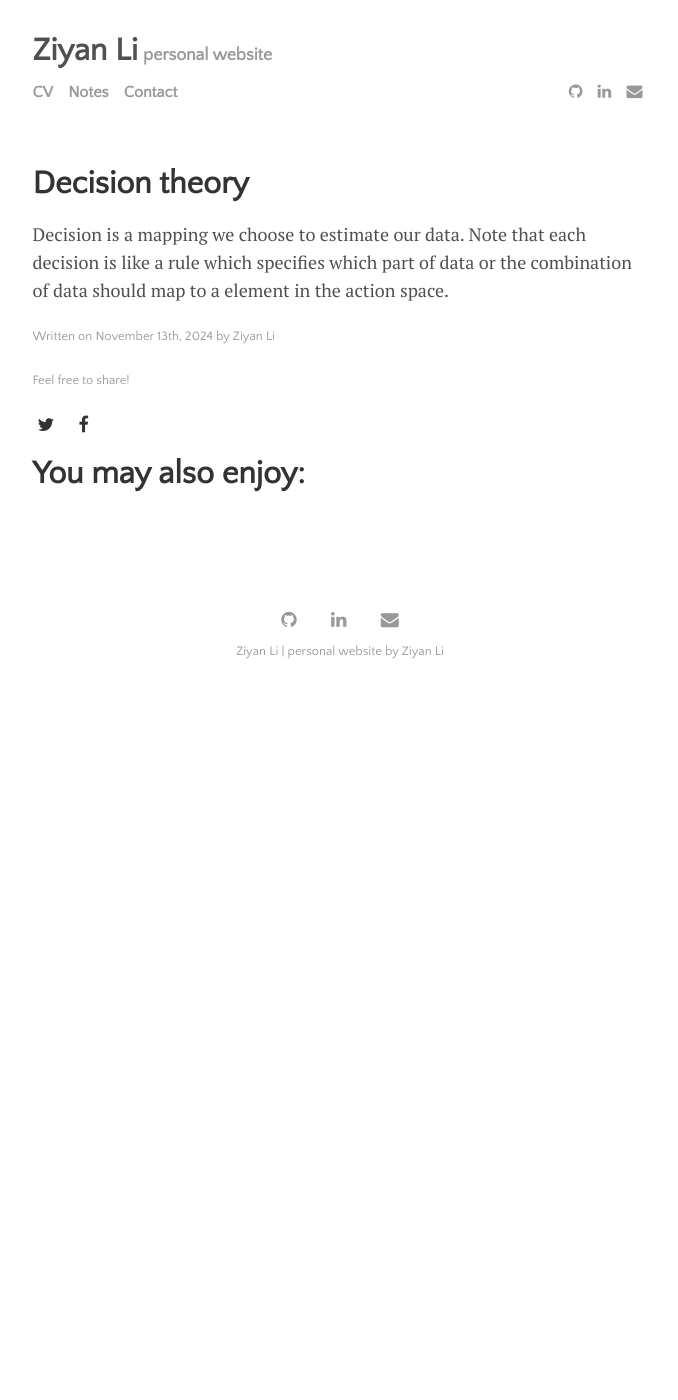
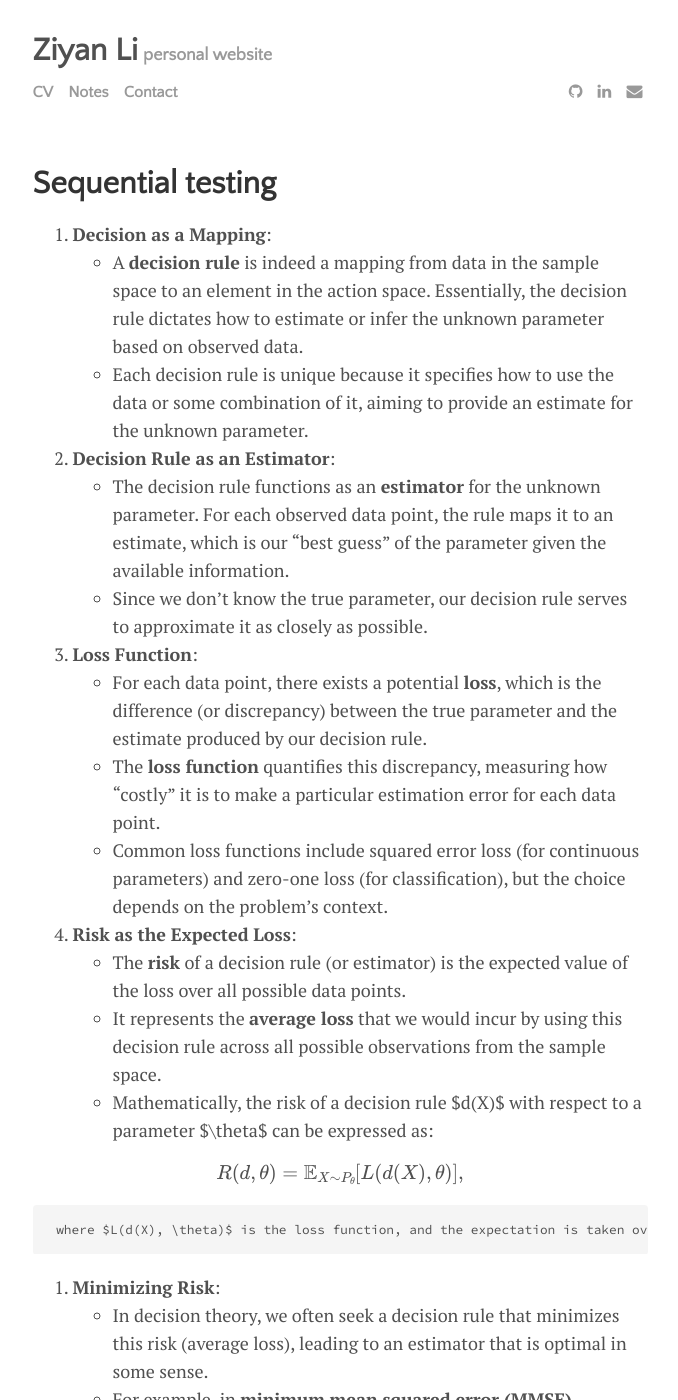
Before and after one commit to catty-halsey/catty-halsey.github.io, a Jekyll site: the page built from _posts/2024-11-13-Decision theory.md, in a window 1280 px wide and 1400 px high. Shown: the whole window, without its empty margins (300-978 px from the left). Built offline with Jekyll 4.4.1, drawn with Linux system fonts in a browser that asks for light colours; our own code applies the rules of GitHub Pages for plain Markdown files; formulas are drawn with MathJax 3; some of the changed text lies outside the part shown.

Commit message:
Update 2024-11-13-Decision theory.md

```diff
--- a/_posts/2024-11-13-Decision theory.md
+++ b/_posts/2024-11-13-Decision theory.md
@@ -1 +1,35 @@
-Decision is a mapping we choose to estimate our data. Note that each decision is like a rule which specifies which part of data or the combination of data should map to a element in the action space.
+---
+layout: post
+title: "Sequential testing"
+author: "Ziyan Li"
+categories: journal
+tags: [documentation, sample]
+---
+
+1. **Decision as a Mapping**:
+   - A **decision rule** is indeed a mapping from data in the sample space to an element in the action space. Essentially, the decision rule dictates how to estimate or infer the unknown parameter based on observed data.
+   - Each decision rule is unique because it specifies how to use the data or some combination of it, aiming to provide an estimate for the unknown parameter.
+
+2. **Decision Rule as an Estimator**:
+   - The decision rule functions as an **estimator** for the unknown parameter. For each observed data point, the rule maps it to an estimate, which is our "best guess" of the parameter given the available information.
+   - Since we don’t know the true parameter, our decision rule serves to approximate it as closely as possible.
+
+3. **Loss Function**:
+   - For each data point, there exists a potential **loss**, which is the difference (or discrepancy) between the true parameter and the estimate produced by our decision rule.
+   - The **loss function** quantifies this discrepancy, measuring how "costly" it is to make a particular estimation error for each data point.
+   - Common loss functions include squared error loss (for continuous parameters) and zero-one loss (for classification), but the choice depends on the problem’s context.
+
+4. **Risk as the Expected Loss**:
+   - The **risk** of a decision rule (or estimator) is the expected value of the loss over all possible data points.
+   - It represents the **average loss** that we would incur by using this decision rule across all possible observations from the sample space.
+   - Mathematically, the risk of a decision rule $d(X)$ with respect to a parameter $\theta$ can be expressed as:
+
+$$
+R(d, \theta) = \mathbb{E}_{X \sim P_\theta}[L(d(X), \theta)],
+$$
+
+     where $L(d(X), \theta)$ is the loss function, and the expectation is taken over the distribution of $X$ under $\theta$.
+
+6. **Minimizing Risk**:
+   - In decision theory, we often seek a decision rule that minimizes this risk (average loss), leading to an estimator that is optimal in some sense.
+   - For example, in **minimum mean squared error (MMSE)** estimation, the goal is to find an estimator that minimizes the expected squared difference between the estimator and the true parameter.
```
